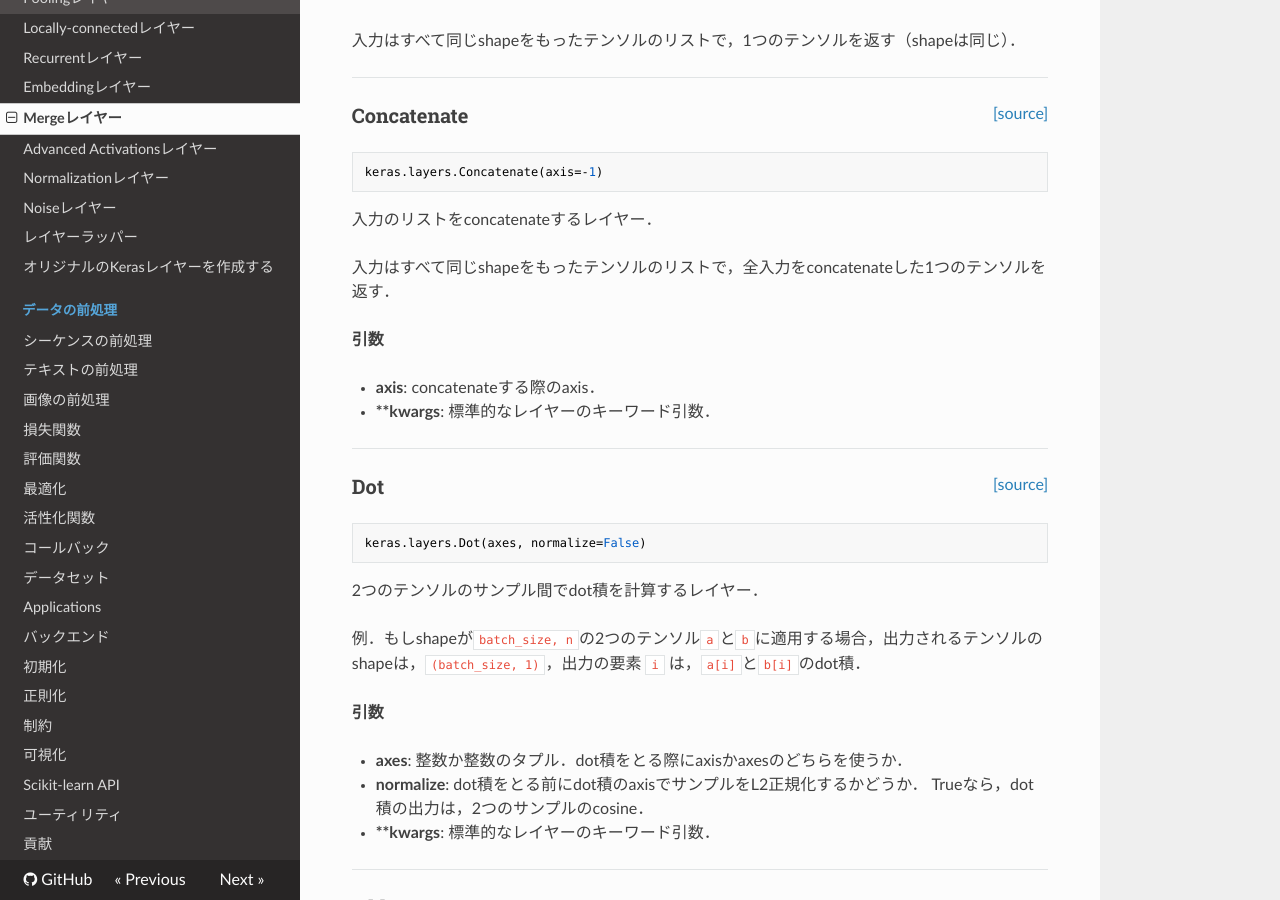
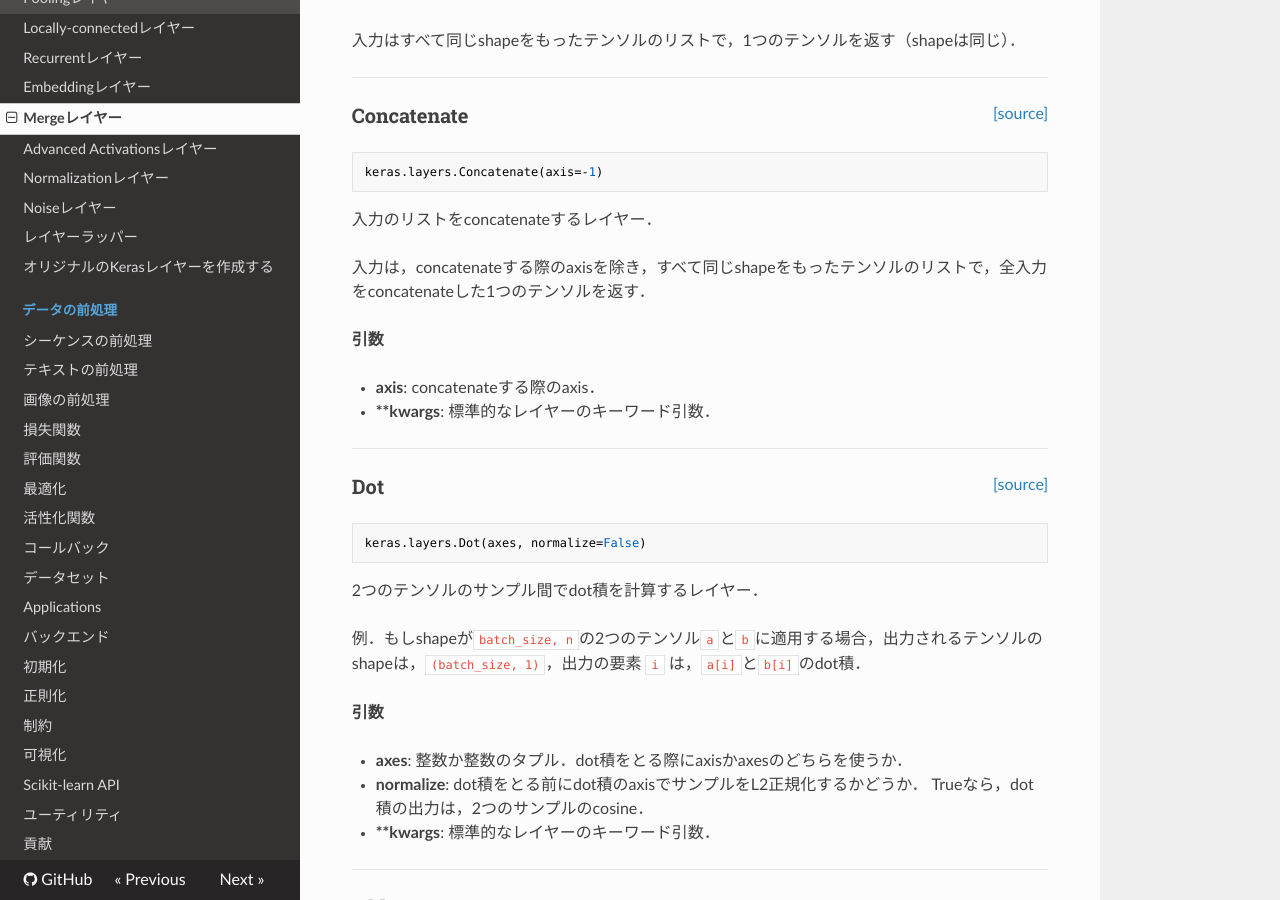
Before and after one commit to keras-team/keras-docs-ja, an MkDocs documentation site: the page built from sources/layers/merge.md, in a window 1280 px wide and 900 px high, scrolled down 1651 px. Built offline with MkDocs 1.6.1, drawn with Linux system fonts in a browser that asks for light colours; nearby versions of some CDN libraries; old or Windows-style settings are respelled for this version of MkDocs.

Commit message:
Fix translation

```diff
--- a/sources/layers/merge.md
+++ b/sources/layers/merge.md
@@ -104,7 +104,7 @@ keras.layers.Concatenate(axis=-1)
 
 入力のリストをconcatenateするレイヤー．
 
-入力はすべて同じshapeをもったテンソルのリストで，全入力をconcatenateした1つのテンソルを返す．
+入力は，concatenateする際のaxisを除き，すべて同じshapeをもったテンソルのリストで，全入力をconcatenateした1つのテンソルを返す．
 
 __引数__
 
```
